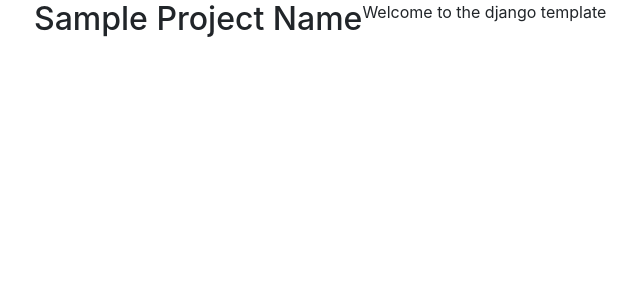
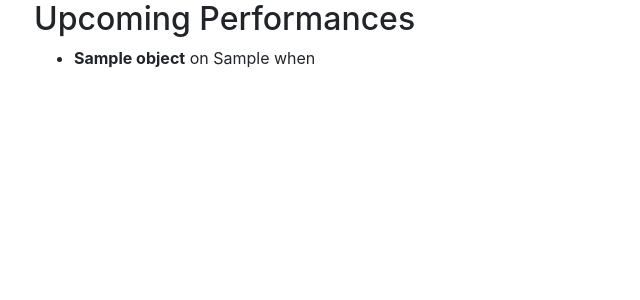
Before and after one commit to danizen/dancertix, a Django app: template dancertix/templates/dancertix/index.html in a window 1280 px wide. Shown: the part 56-356 px from the top of the page, without its empty margins (36-676 px from the left). Run offline with Django 3.2, Linux system fonts and the light colour scheme; the template is opened without the code that fills it: most values are stand-ins (such as "Sample title", 1, 10 or a date in 2020); parts of the project's set-up code (start-up, migrations or seed data) failed here and were passed over; some libraries are stand-ins or nearby versions.

Commit message:
Now, the app does something

```diff
--- a/dancertix/models.py
+++ b/dancertix/models.py
@@ -4,6 +4,12 @@ from django.db import models
 from django.contrib.auth import get_user_model
 from natural_keys import NaturalKeyModel
 
+__all__ = (
+    'Dancer',
+    'Venue',
+    'Performance',
+    'Reservation',
+)
 
 User = get_user_model()
 
--- a/dancertix/templates/dancertix/index.html
+++ b/dancertix/templates/dancertix/index.html
@@ -3,8 +3,14 @@
 {% block main %}
 <div class="container">
   <div class="row">
-    <h2>{{ project_name|title }}</h2>
-    <p>Welcome to the django template</p>
+    <h2>Upcoming Performances</h2>
+  </div>
+  <div class="row">
+    <ul>
+      {% for object in object_list %}
+        <li><strong>{{ object.title }}</strong> on {{ object.when }}</li>
+      {% endfor %}
+    </ul>
   </div>
 </div>
 {% endblock %}
```
Also changed, not shown: dancertix/views.py (+9 -2 lines).
